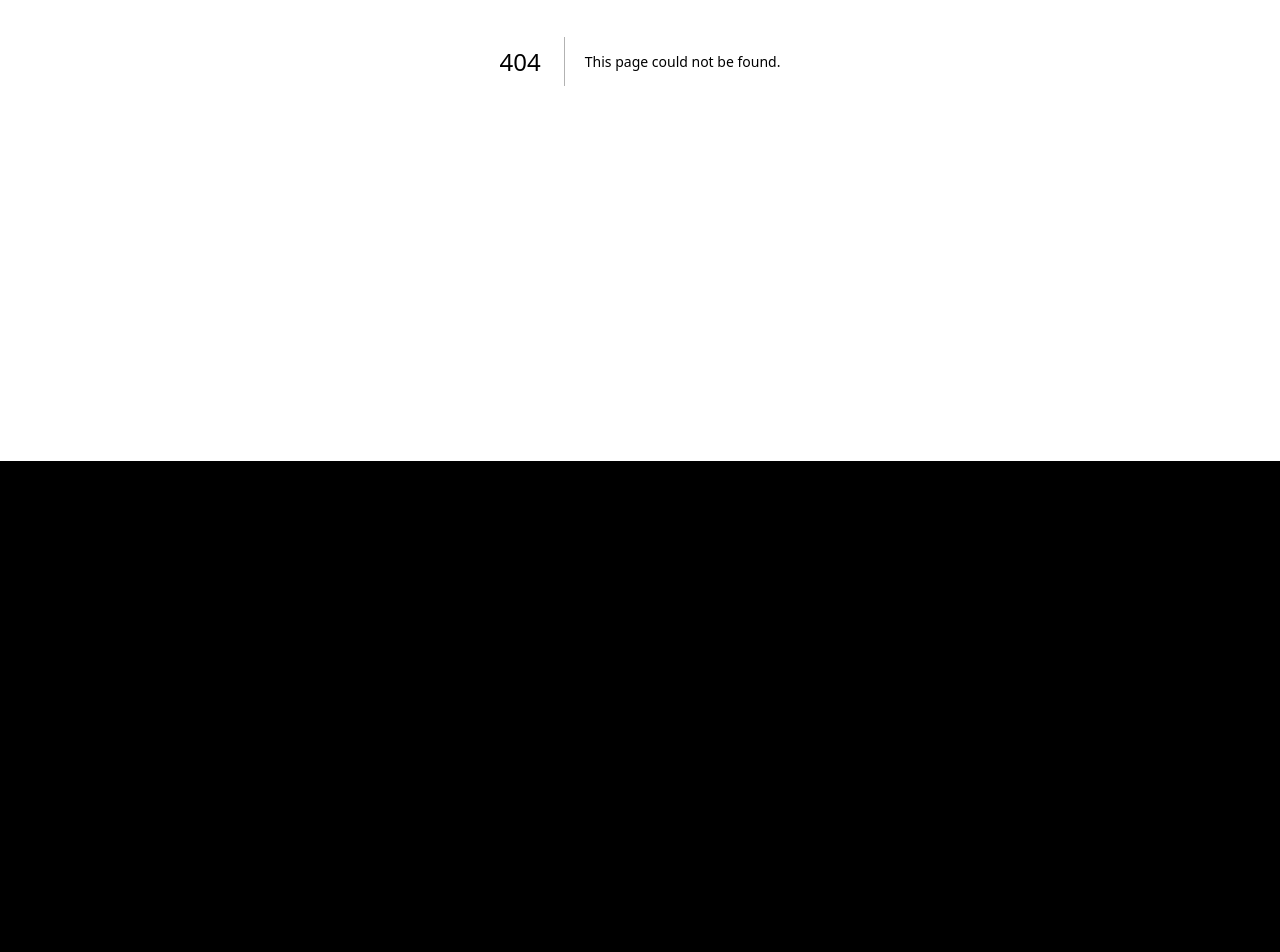
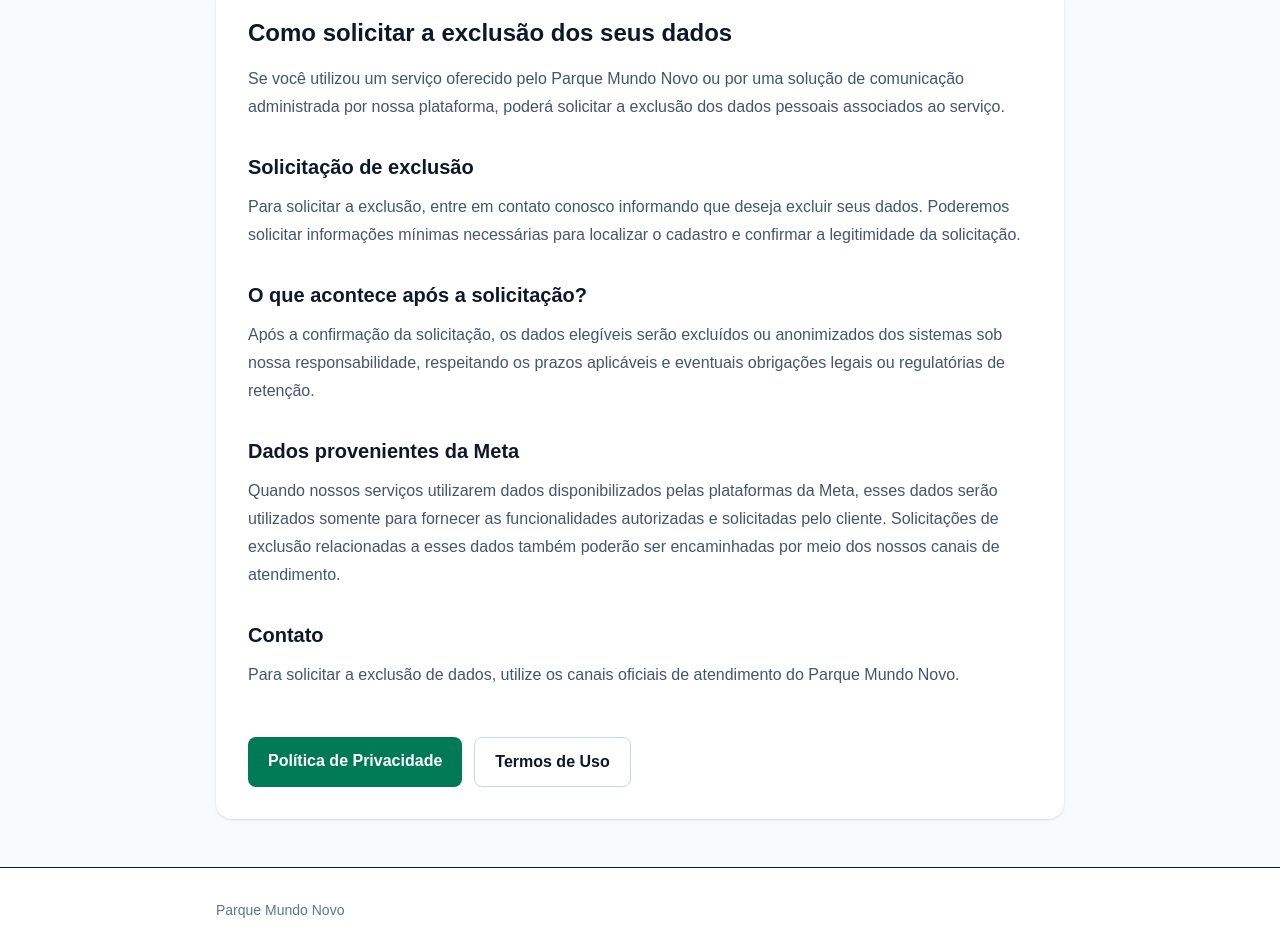
Before and after one commit to paulodutrabkj285-sketch/https-github.com-new, a Next.js app: page /exclusao-de-dados in a window 1280 px wide. Before the commit this address had no page. Shown: the part 339-1291 px from the top of the page. Before the commit the page ends 800 px from the top, so only its background shows below. Built offline with nearby package versions, Linux system fonts and the light colour scheme.

Commit message:
Adiciona pagina de exclusao de dados

```diff
--- /dev/null
+++ b/src/app/exclusao-de-dados/page.tsx
@@ -0,0 +1,115 @@
+import Link from "next/link";
+
+export default function ExclusaoDeDadosPage() {
+    return (
+        <main className="min-h-screen bg-slate-50 text-slate-900">
+            <section className="bg-emerald-950 text-white">
+                <div className="mx-auto max-w-4xl px-6 py-16">
+                    <p className="mb-3 text-sm font-semibold uppercase tracking-wider text-emerald-300">
+                        Parque Mundo Novo
+                    </p>
+
+                    <h1 className="text-4xl font-bold">
+                        Exclusão de Dados
+                    </h1>
+
+                    <p className="mt-5 max-w-2xl text-lg text-emerald-50">
+                        Informações sobre como solicitar a exclusão de dados relacionados
+                        aos nossos serviços e integrações.
+                    </p>
+                </div>
+            </section>
+
+            <section className="mx-auto max-w-4xl px-6 py-12">
+                <div className="space-y-8 rounded-2xl bg-white p-8 shadow-sm">
+                    <div>
+                        <h2 className="text-2xl font-bold">
+                            Como solicitar a exclusão dos seus dados
+                        </h2>
+
+                        <p className="mt-4 leading-7 text-slate-600">
+                            Se você utilizou um serviço oferecido pelo Parque Mundo Novo ou
+                            por uma solução de comunicação administrada por nossa plataforma,
+                            poderá solicitar a exclusão dos dados pessoais associados ao
+                            serviço.
+                        </p>
+                    </div>
+
+                    <div>
+                        <h2 className="text-xl font-bold">
+                            Solicitação de exclusão
+                        </h2>
+
+                        <p className="mt-3 leading-7 text-slate-600">
+                            Para solicitar a exclusão, entre em contato conosco informando
+                            que deseja excluir seus dados. Poderemos solicitar informações
+                            mínimas necessárias para localizar o cadastro e confirmar a
+                            legitimidade da solicitação.
+                        </p>
+                    </div>
+
+                    <div>
+                        <h2 className="text-xl font-bold">
+                            O que acontece após a solicitação?
+                        </h2>
+
+                        <p className="mt-3 leading-7 text-slate-600">
+                            Após a confirmação da solicitação, os dados elegíveis serão
+                            excluídos ou anonimizados dos sistemas sob nossa responsabilidade,
+                            respeitando os prazos aplicáveis e eventuais obrigações legais ou
+                            regulatórias de retenção.
+                        </p>
+                    </div>
+
+                    <div>
+                        <h2 className="text-xl font-bold">
+                            Dados provenientes da Meta
+                        </h2>
+
+                        <p className="mt-3 leading-7 text-slate-600">
+                            Quando nossos serviços utilizarem dados disponibilizados pelas
+                            plataformas da Meta, esses dados serão utilizados somente para
+                            fornecer as funcionalidades autorizadas e solicitadas pelo
+                            cliente. Solicitações de exclusão relacionadas a esses dados
+                            também poderão ser encaminhadas por meio dos nossos canais de
+                            atendimento.
+                        </p>
+                    </div>
+
+                    <div>
+                        <h2 className="text-xl font-bold">
+                            Contato
+                        </h2>
+
+                        <p className="mt-3 leading-7 text-slate-600">
+                            Para solicitar a exclusão de dados, utilize os canais oficiais de
+                            atendimento do Parque Mundo Novo.
+                        </p>
+                    </div>
+
+                    <div className="flex flex-wrap gap-3 pt-4">
+                        <Link
+                            href="/politica-privacidade"
+                            className="rounded-lg bg-emerald-700 px-5 py-3 font-semibold text-white hover:bg-emerald-800"
+                        >
+                            Política de Privacidade
+                        </Link>
+
+                        <Link
+                            href="/termos-de-uso"
+                            className="rounded-lg border border-slate-300 px-5 py-3 font-semibold hover:bg-slate-50"
+                        >
+                            Termos de Uso
+                        </Link>
+                    </div>
+                </div>
+            </section>
+
+            <footer className="border-t bg-white">
+                <div className="mx-auto max-w-4xl px-6 py-8 text-sm text-slate-500">
+                    Parque Mundo Novo
+                </div>
+            </footer>
+        </main>
+    );
+}
```
